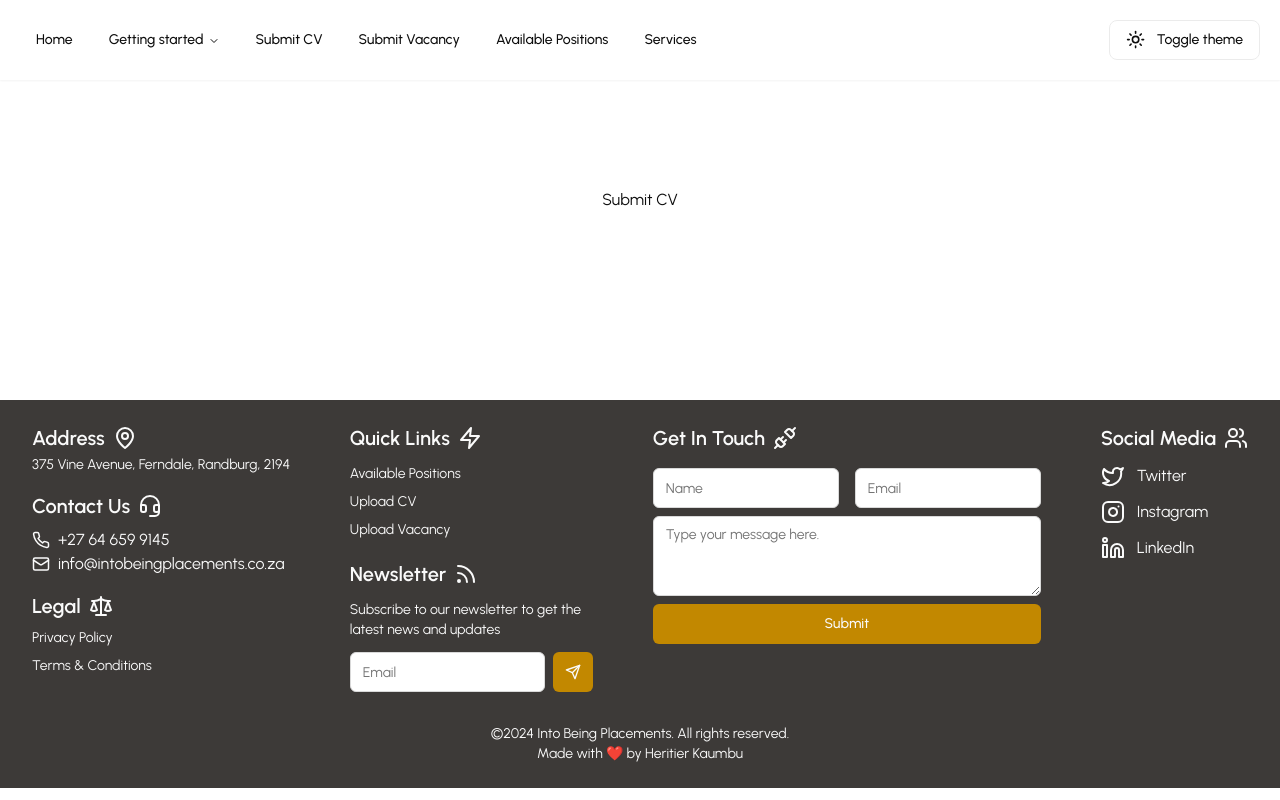
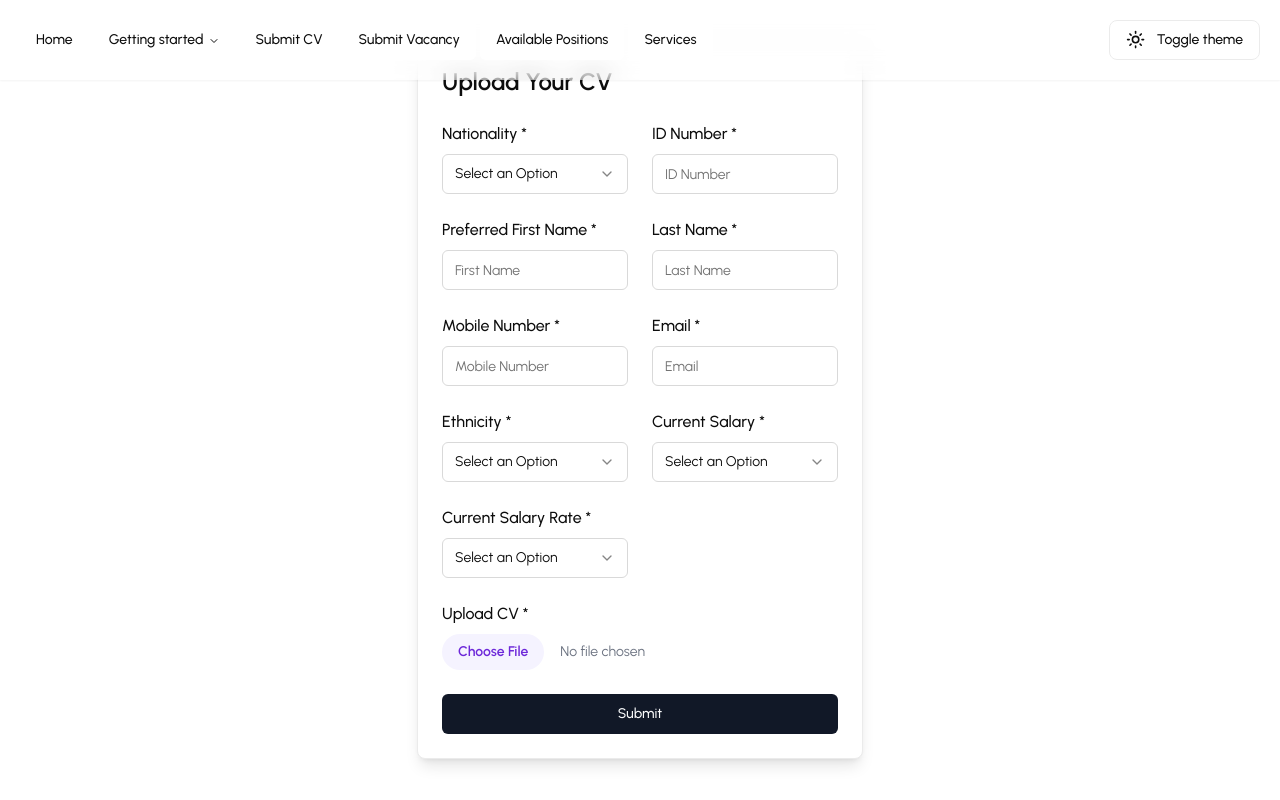
Before and after one commit to iam-hbk/into-being, a Next.js app: page /submit-cv in a window 1280 px wide. Shown: the top 800 px of the page. Built offline with nearby package versions, Linux system fonts and the light colour scheme.

Commit message:
Refactor submit CV page and form

```diff
--- a/src/app/submit-cv/page.tsx
+++ b/src/app/submit-cv/page.tsx
@@ -1,11 +1,12 @@
+import { SubmitCVForm } from "@/components/submit-cv";
 import React from "react";
 
 type Props = {};
 
 const Page = (props: Props) => {
   return (
-    <section className="flex min-h-[50vh] flex-col items-center justify-center">
-      Submit CV
+    <section className="flex min-h-screen flex-col items-center justify-center">
+      <SubmitCVForm />
     </section>
   );
 };
--- a/src/components/submit-cv.tsx
+++ b/src/components/submit-cv.tsx
@@ -1,16 +1,18 @@
-/**
- * This code was generated by v0 by Vercel.
- * @see https://v0.dev/t/mpD8Ca3c8uD
- */
-import { SelectValue, SelectTrigger, SelectItem, SelectContent, Select } from "@/components/ui/select"
-import { Input } from "@/components/ui/input"
-import { Button } from "@/components/ui/button"
+import {
+  SelectValue,
+  SelectTrigger,
+  SelectItem,
+  SelectContent,
+  Select,
+} from "@/components/ui/select";
+import { Input } from "@/components/ui/input";
+import { Button } from "@/components/ui/button";
 
 export function SubmitCVForm() {
   return (
-    <div className="max-w-4xl mx-auto p-6 bg-white shadow-lg rounded-lg">
-      <h1 className="text-2xl font-semibold text-gray-800 mb-6">Upload Your CV</h1>
-      <form className="grid grid-cols-1 md:grid-cols-2 gap-6">
+    <div className="mx-auto max-w-5xl rounded-lg border bg-background p-6 shadow-lg">
+      <h1 className="mb-6 text-2xl font-semibold">Upload Your CV</h1>
+      <form className="grid grid-cols-1 gap-6 md:grid-cols-2">
         <div className="flex flex-col space-y-2">
           <label className="font-medium" htmlFor="nationality">
             Nationality *
@@ -101,25 +103,27 @@ export function SubmitCVForm() {
             </SelectContent>
           </Select>
         </div>
-        <div className="flex flex-col space-y-2 col-span-2">
+        <div className="col-span-2 flex flex-col space-y-2">
           <label className="font-medium" htmlFor="cvUpload">
             Upload CV *
           </label>
           <input
             className="block w-full text-sm text-gray-500
-        file:mr-4 file:py-2 file:px-4
-        file:rounded-full file:border-0
-        file:text-sm file:font-semibold
-        file:bg-violet-50 file:text-violet-700
+        file:mr-4 file:rounded-full file:border-0
+        file:bg-violet-50 file:px-4
+        file:py-2 file:text-sm
+        file:font-semibold file:text-violet-700
         hover:file:bg-violet-100"
             id="cvUpload"
             type="file"
           />
         </div>
         <div className="col-span-2">
-          <Button className="w-full bg-gray-900 text-gray-50 hover:bg-gray-800">Submit</Button>
+          <Button className="w-full bg-gray-900 text-gray-50 hover:bg-gray-800">
+            Submit
+          </Button>
         </div>
       </form>
     </div>
-  )
+  );
 }
```
